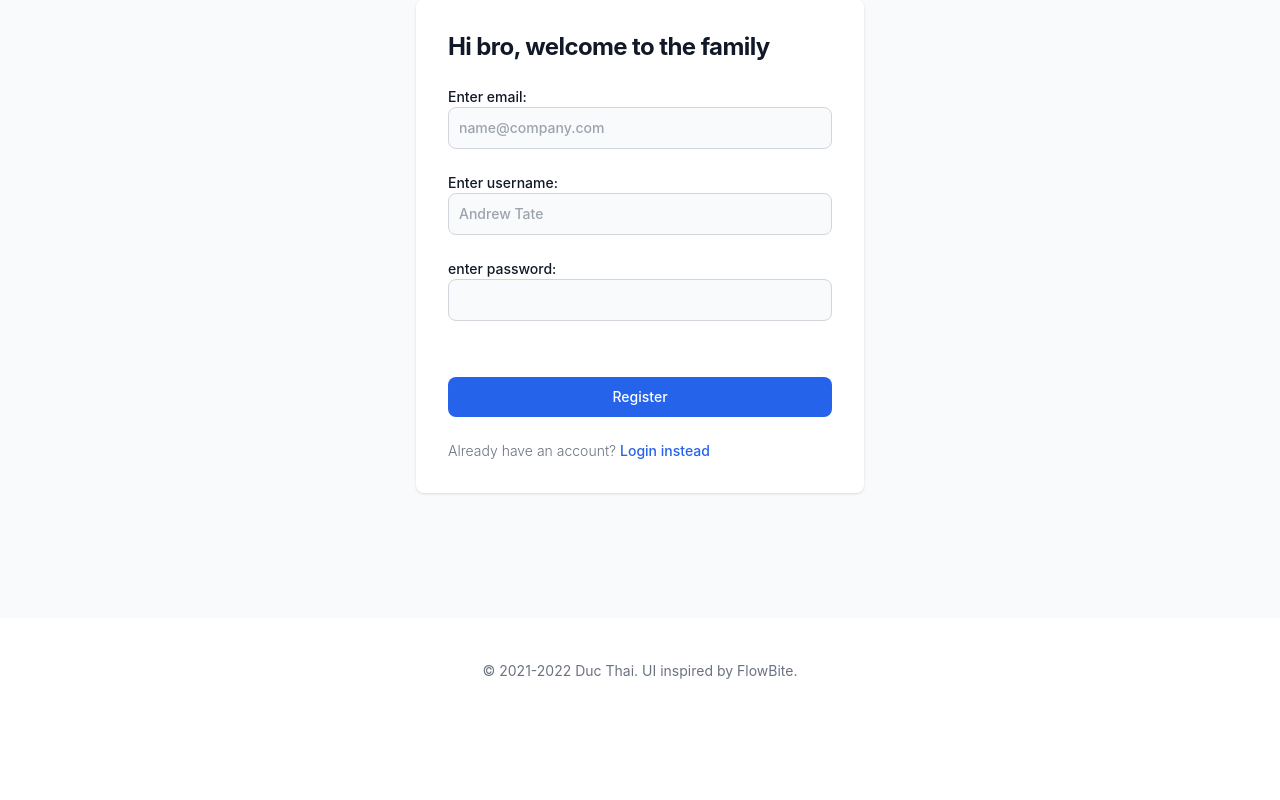
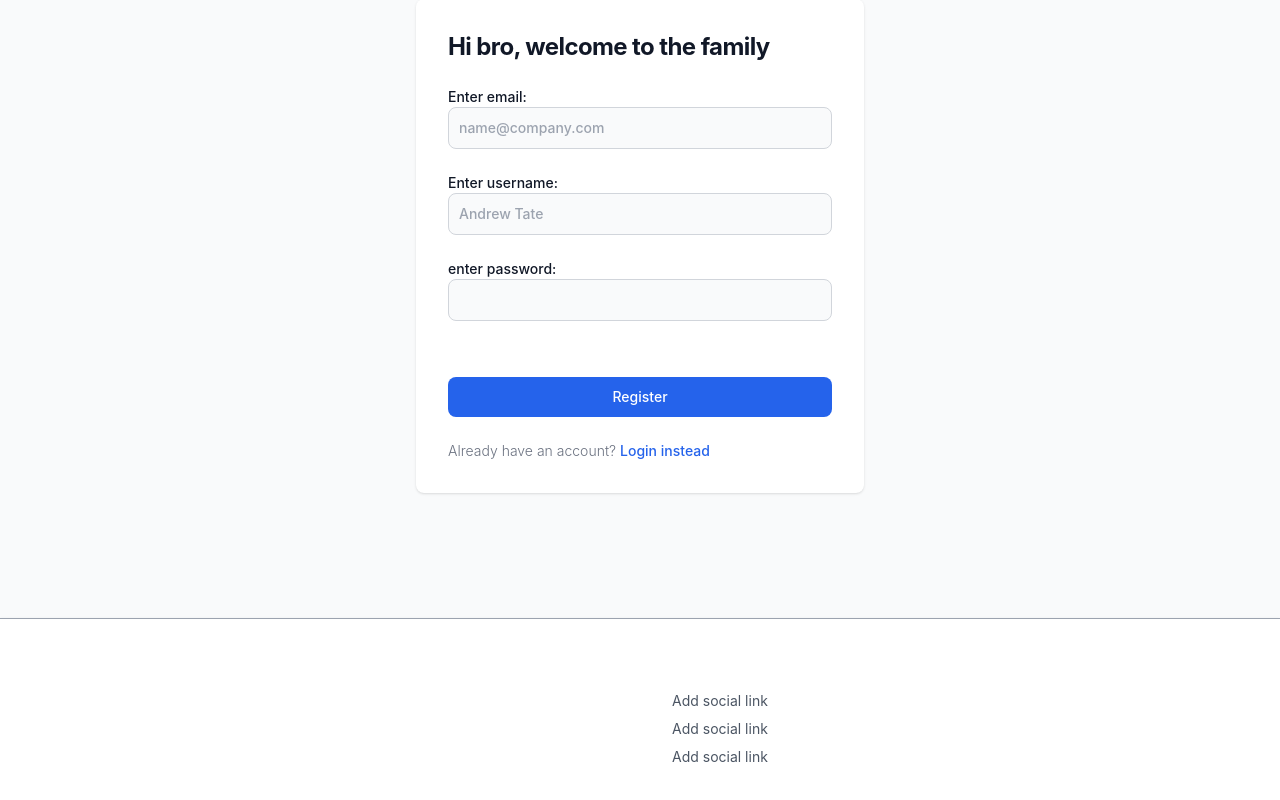
Before and after one commit to vvduth/blog, a React (Create React App) app in the folder client/: page /register in a window 1280 px wide. Shown: the part 242-1042 px from the top of the page. Before the commit the page ends 964 px from the top, so only its background shows below. Built offline with nearby package versions, Linux system fonts and the light colour scheme.

Commit message:
modify UI

```diff
--- a/client/src/components/Header.tsx
+++ b/client/src/components/Header.tsx
@@ -19,7 +19,7 @@ const Header = () => {
     <header>
       <nav className="bg-white border-gray-200 px-4 lg:px-6 py-2.5 dark:bg-gray-800">
         <div className="flex flex-wrap justify-between items-center mx-auto max-w-screen-xl">
-          <a href="https://flowbite.com" className="flex items-center">
+          <a href="/" className="flex items-center">
             <img
               src="https://flowbite.com/docs/images/logo.svg"
               className="mr-3 h-6 sm:h-9"
--- a/client/src/main.css
+++ b/client/src/main.css
@@ -453,6 +453,39 @@ video {
   --tw-backdrop-saturate:  ;
   --tw-backdrop-sepia:  ;
 }
+.container {
+  width: 100%;
+}
+@media (min-width: 640px) {
+
+  .container {
+    max-width: 640px;
+  }
+}
+@media (min-width: 768px) {
+
+  .container {
+    max-width: 768px;
+  }
+}
+@media (min-width: 1024px) {
+
+  .container {
+    max-width: 1024px;
+  }
+}
+@media (min-width: 1280px) {
+
+  .container {
+    max-width: 1280px;
+  }
+}
+@media (min-width: 1536px) {
+
+  .container {
+    max-width: 1536px;
+  }
+}
 .sr-only {
   position: absolute;
   width: 1px;
@@ -468,6 +501,10 @@ video {
   margin-left: auto;
   margin-right: auto;
 }
+.my-8 {
+  margin-top: 2rem;
+  margin-bottom: 2rem;
+}
 .mr-3 {
   margin-right: 0.75rem;
 }
@@ -479,12 +516,6 @@ video {
 }
 .mt-4 {
   margin-top: 1rem;
-}
-.mb-6 {
-  margin-bottom: 1.5rem;
-}
-.mr-4 {
-  margin-right: 1rem;
 }
 .mb-8 {
   margin-bottom: 2rem;
@@ -504,8 +535,14 @@ video {
 .ml-2 {
   margin-left: 0.5rem;
 }
+.mb-6 {
+  margin-bottom: 1.5rem;
+}
 .block {
   display: block;
+}
+.inline-block {
+  display: inline-block;
 }
 .flex {
   display: flex;
@@ -539,6 +576,9 @@ video {
 }
 .max-w-screen-xl {
   max-width: 1280px;
+}
+.max-w-4xl {
+  max-width: 56rem;
 }
 .max-w-screen-sm {
   max-width: 640px;
@@ -574,6 +614,10 @@ video {
 .whitespace-nowrap {
   white-space: nowrap;
 }
+.break-normal {
+  overflow-wrap: normal;
+  word-break: normal;
+}
 .rounded-lg {
   border-radius: 0.5rem;
 }
@@ -586,6 +630,12 @@ video {
 .border-b {
   border-bottom-width: 1px;
 }
+.border-t {
+  border-top-width: 1px;
+}
+.border-l-4 {
+  border-left-width: 4px;
+}
 .border-gray-200 {
   --tw-border-opacity: 1;
   border-color: rgb(229 231 235 / var(--tw-border-opacity));
@@ -594,9 +644,17 @@ video {
   --tw-border-opacity: 1;
   border-color: rgb(243 244 246 / var(--tw-border-opacity));
 }
+.border-gray-400 {
+  --tw-border-opacity: 1;
+  border-color: rgb(156 163 175 / var(--tw-border-opacity));
+}
 .border-gray-300 {
   --tw-border-opacity: 1;
   border-color: rgb(209 213 219 / var(--tw-border-opacity));
+}
+.border-green-500 {
+  --tw-border-opacity: 1;
+  border-color: rgb(34 197 94 / var(--tw-border-opacity));
 }
 .bg-white {
   --tw-bg-opacity: 1;
@@ -621,9 +679,6 @@ video {
 .p-2 {
   padding: 0.5rem;
 }
-.p-4 {
-  padding: 1rem;
-}
 .p-6 {
   padding: 1.5rem;
 }
@@ -645,6 +700,18 @@ video {
 .py-8 {
   padding-top: 2rem;
   padding-bottom: 2rem;
+}
+.px-8 {
+  padding-left: 2rem;
+  padding-right: 2rem;
+}
+.py-4 {
+  padding-top: 1rem;
+  padding-bottom: 1rem;
+}
+.py-1 {
+  padding-top: 0.25rem;
+  padding-bottom: 0.25rem;
 }
 .px-2\.5 {
   padding-left: 0.625rem;
@@ -670,14 +737,40 @@ video {
   padding-left: 1.25rem;
   padding-right: 1.25rem;
 }
+.py-6 {
+  padding-top: 1.5rem;
+  padding-bottom: 1.5rem;
+}
+.py-3 {
+  padding-top: 0.75rem;
+  padding-bottom: 0.75rem;
+}
 .pr-4 {
   padding-right: 1rem;
 }
 .pl-3 {
   padding-left: 0.75rem;
 }
+.pt-3 {
+  padding-top: 0.75rem;
+}
+.pt-20 {
+  padding-top: 5rem;
+}
+.pt-6 {
+  padding-top: 1.5rem;
+}
+.pb-2 {
+  padding-bottom: 0.5rem;
+}
+.pl-8 {
+  padding-left: 2rem;
+}
 .text-center {
   text-align: center;
+}
+.font-sans {
+  font-family: Inter, ui-sans-serif, system-ui, -apple-system, system-ui, Segoe UI, Roboto, Helvetica Neue, Arial, Noto Sans, sans-serif, Apple Color Emoji, Segoe UI Emoji, Segoe UI Symbol, Noto Color Emoji;
 }
 .text-xl {
   font-size: 1.25rem;
@@ -699,11 +792,18 @@ video {
   font-size: 1.5rem;
   line-height: 2rem;
 }
+.text-base {
+  font-size: 1rem;
+  line-height: 1.5rem;
+}
 .font-semibold {
   font-weight: 600;
 }
 .font-medium {
   font-weight: 500;
+}
+.font-bold {
+  font-weight: 700;
 }
 .font-extrabold {
   font-weight: 800;
@@ -711,8 +811,11 @@ video {
 .font-light {
   font-weight: 300;
 }
-.font-bold {
-  font-weight: 700;
+.font-normal {
+  font-weight: 400;
+}
+.italic {
+  font-style: italic;
 }
 .leading-tight {
   line-height: 1.25;
@@ -736,6 +839,10 @@ video {
   --tw-text-opacity: 1;
   color: rgb(55 65 81 / var(--tw-text-opacity));
 }
+.text-gray-600 {
+  --tw-text-opacity: 1;
+  color: rgb(75 85 99 / var(--tw-text-opacity));
+}
 .text-gray-900 {
   --tw-text-opacity: 1;
   color: rgb(17 24 39 / var(--tw-text-opacity));
@@ -748,14 +855,21 @@ video {
   --tw-text-opacity: 1;
   color: rgb(37 99 235 / var(--tw-text-opacity));
 }
-.shadow-md {
-  --tw-shadow: 0 4px 6px -1px rgb(0 0 0 / 0.1), 0 2px 4px -2px rgb(0 0 0 / 0.1);
-  --tw-shadow-colored: 0 4px 6px -1px var(--tw-shadow-color), 0 2px 4px -2px var(--tw-shadow-color);
-  box-shadow: var(--tw-ring-offset-shadow, 0 0 #0000), var(--tw-ring-shadow, 0 0 #0000), var(--tw-shadow);
+.text-green-500 {
+  --tw-text-opacity: 1;
+  color: rgb(34 197 94 / var(--tw-text-opacity));
+}
+.no-underline {
+  text-decoration-line: none;
 }
 .shadow {
   --tw-shadow: 0 1px 3px 0 rgb(0 0 0 / 0.1), 0 1px 2px -1px rgb(0 0 0 / 0.1);
   --tw-shadow-colored: 0 1px 3px 0 var(--tw-shadow-color), 0 1px 2px -1px var(--tw-shadow-color);
+  box-shadow: var(--tw-ring-offset-shadow, 0 0 #0000), var(--tw-ring-shadow, 0 0 #0000), var(--tw-shadow);
+}
+.shadow-md {
+  --tw-shadow: 0 4px 6px -1px rgb(0 0 0 / 0.1), 0 2px 4px -2px rgb(0 0 0 / 0.1);
+  --tw-shadow-colored: 0 4px 6px -1px var(--tw-shadow-color), 0 2px 4px -2px var(--tw-shadow-color);
   box-shadow: var(--tw-ring-offset-shadow, 0 0 #0000), var(--tw-ring-shadow, 0 0 #0000), var(--tw-shadow);
 }
 .hover\:bg-gray-50:hover {
@@ -773,6 +887,10 @@ video {
 .hover\:bg-primary-700:hover {
   --tw-bg-opacity: 1;
   background-color: rgb(29 78 216 / var(--tw-bg-opacity));
+}
+.hover\:text-gray-900:hover {
+  --tw-text-opacity: 1;
+  color: rgb(17 24 39 / var(--tw-text-opacity));
 }
 .hover\:underline:hover {
   text-decoration-line: underline;
@@ -931,10 +1049,6 @@ video {
     padding: 2rem;
   }
 
-  .sm\:text-center {
-    text-align: center;
-  }
-
   .sm\:text-xl {
     font-size: 1.25rem;
     line-height: 1.75rem;
@@ -947,10 +1061,6 @@ video {
 }
 @media (min-width: 768px) {
 
-  .md\:mr-6 {
-    margin-right: 1.5rem;
-  }
-
   .md\:mt-0 {
     margin-top: 0px;
   }
@@ -959,19 +1069,42 @@ video {
     height: 100vh;
   }
 
+  .md\:w-1\/2 {
+    width: 50%;
+  }
+
+  .md\:max-w-3xl {
+    max-width: 48rem;
+  }
+
   .md\:space-y-6 > :not([hidden]) ~ :not([hidden]) {
     --tw-space-y-reverse: 0;
     margin-top: calc(1.5rem * calc(1 - var(--tw-space-y-reverse)));
     margin-bottom: calc(1.5rem * var(--tw-space-y-reverse));
   }
 
-  .md\:p-8 {
-    padding: 2rem;
+  .md\:pl-12 {
+    padding-left: 3rem;
   }
 
   .md\:text-2xl {
     font-size: 1.5rem;
     line-height: 2rem;
+  }
+
+  .md\:text-sm {
+    font-size: 0.875rem;
+    line-height: 1.25rem;
+  }
+
+  .md\:text-4xl {
+    font-size: 2.25rem;
+    line-height: 2.5rem;
+  }
+
+  .md\:text-base {
+    font-size: 1rem;
+    line-height: 1.5rem;
   }
 }
 @media (min-width: 1024px) {
@@ -1024,10 +1157,6 @@ video {
 
   .lg\:p-0 {
     padding: 0px;
-  }
-
-  .lg\:p-10 {
-    padding: 2.5rem;
   }
 
   .lg\:px-6 {
--- a/client/src/screens/Footer.tsx
+++ b/client/src/screens/Footer.tsx
@@ -2,38 +2,51 @@ import React from "react";
 
 const Footer = () => {
   return (
-    <footer className="p-4 bg-white md:p-8 lg:p-10 dark:bg-gray-800">
-      <div className="mx-auto max-w-screen-xl text-center">
-        {/* <ul className="flex flex-wrap justify-center items-center mb-6 text-gray-900 dark:text-white">
+    <footer className="bg-white dark:bg-gray-900bg-white dark:bg-gray-900 border-t border-gray-400 shadow">
+      <div className="container max-w-4xl mx-auto flex py-8">
+        <div className="w-full mx-auto flex flex-wrap">
+          <div className="flex w-full md:w-1/2 ">
+            <div className="px-8">
+              <h3 className="font-bold text-white">About</h3>
+              <p className="py-4 text-white text-sm">
+                This website was built and develop by Duc Thai. UI inspired by
+                FlowBite and TailWindToolBox.com (Jo Bloggerson)
+              </p>
+            </div>
+          </div>
+
+          <div className="flex w-full md:w-1/2">
+            <div className="px-8">
+              <h3 className="font-bold text-white">Social</h3>
+              <ul className="list-reset items-center text-sm pt-3">
                 <li>
-              <a href="#" className="mr-4 hover:underline md:mr-6 ">About</a>
+                  <a
+                    className="inline-block text-gray-600 no-underline hover:text-gray-900 hover:text-underline py-1"
+                    href="/"
+                  >
+                    Add social link
+                  </a>
                 </li>
                 <li>
-              <a href="#" className="mr-4 hover:underline md:mr-6">Premium</a>
+                  <a
+                    className="inline-block text-gray-600 no-underline hover:text-gray-900 hover:text-underline py-1"
+                    href="/"
+                  >
+                    Add social link
+                  </a>
                 </li>
                 <li>
-              <a href="#" className="mr-4 hover:underline md:mr-6 ">Campaigns</a>
+                  <a
+                    className="inline-block text-gray-600 no-underline hover:text-gray-900 hover:text-underline py-1"
+                    href="/"
+                  >
+                    Add social link
+                  </a>
                 </li>
-          <li>
-              <a href="#" className="mr-4 hover:underline md:mr-6">Blog</a>
-          </li>
-          <li>
-              <a href="#" className="mr-4 hover:underline md:mr-6">Affiliate Program</a>
-          </li>
-          <li>
-              <a href="#" className="mr-4 hover:underline md:mr-6">FAQs</a>
-          </li>
-          <li>
-              <a href="#" className="mr-4 hover:underline md:mr-6">Contact</a>
-          </li>
-      </ul> */}
-        <span className="text-sm text-gray-500 sm:text-center dark:text-gray-400">
-          © 2021-2022{" "}
-          <a href="/" className="hover:underline">
-            Duc Thai
-          </a>
-          . UI inspired by FlowBite.
-        </span>
+              </ul>
+            </div>
+          </div>
+        </div>
       </div>
     </footer>
   );
```
Also changed, not shown: client/src/screens/PostScreen.tsx (+116 -3 lines), 1 other file (tests, documents, lock files or other folders). Lines whose indentation alone changed are shown as unchanged.
